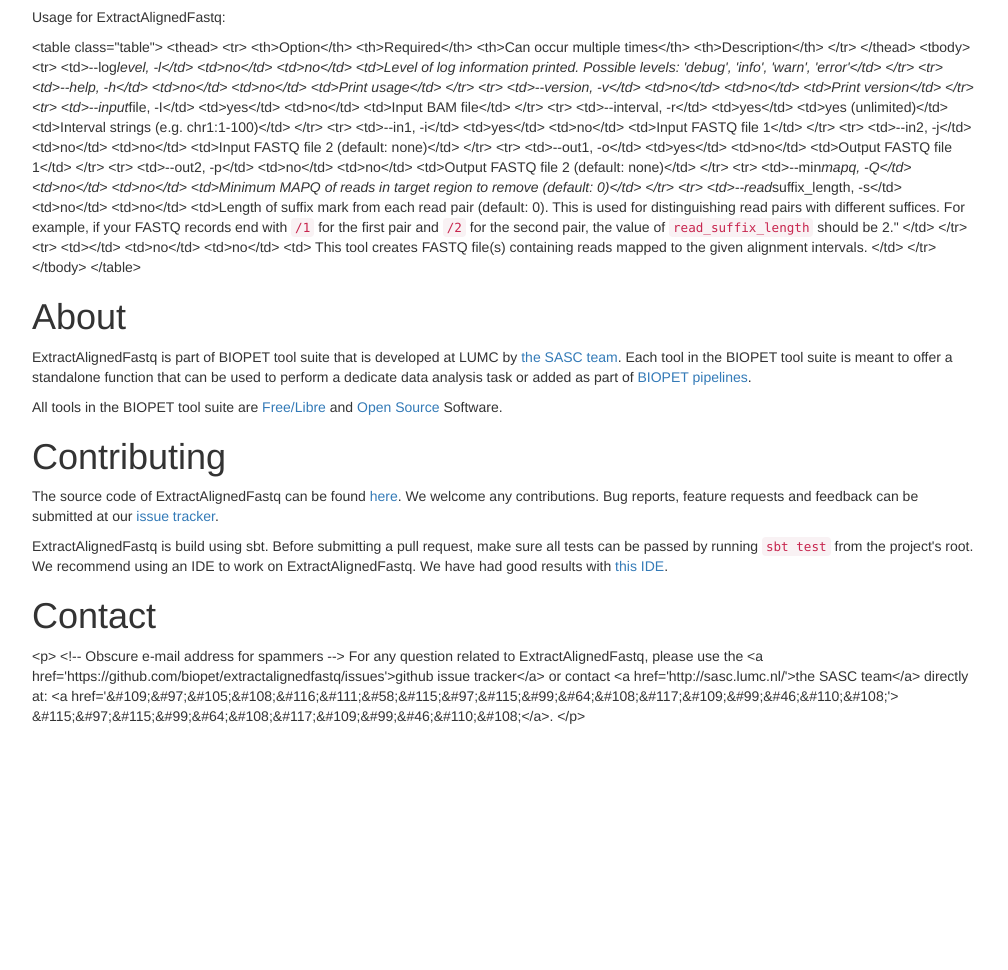
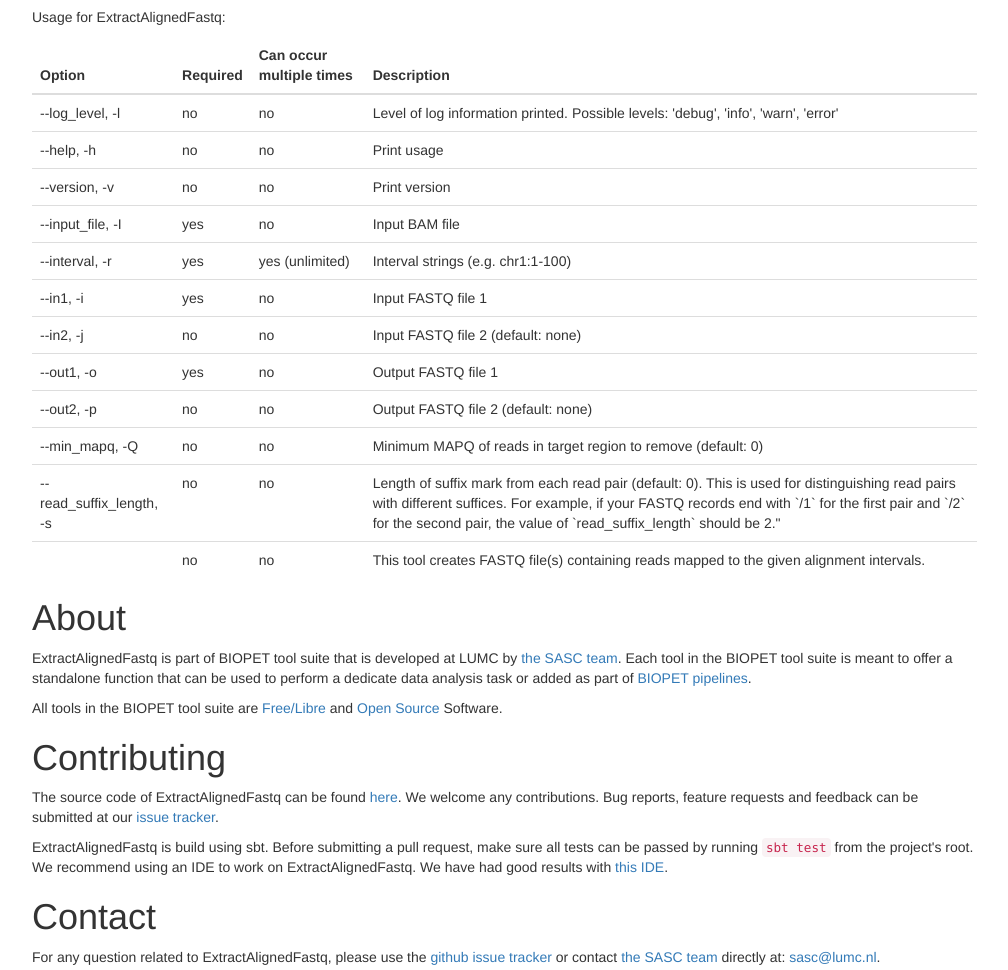
Before and after one commit to biopet/extractalignedfastq, a plain HTML site: page develop/index.html in a window 1280 px wide. Shown: the part 831-1801 px from the top of the page, without its empty margins (233-1241 px from the left). Before the commit the page ends 1567 px from the top, so only its background shows below. Drawn offline with nearby package versions, Linux system fonts and the light colour scheme.

Commit message:
updated site

```diff
--- a/develop/index.html
+++ b/develop/index.html
@@ -1,3 +1,24 @@
+<!--
+   Copyright (c) 2014 Biopet
+
+   Permission is hereby granted, free of charge, to any person obtaining a copy of
+   this software and associated documentation files (the "Software"), to deal in
+   the Software without restriction, including without limitation the rights to
+   use, copy, modify, merge, publish, distribute, sublicense, and/or sell copies of
+   the Software, and to permit persons to whom the Software is furnished to do so,
+   subject to the following conditions:
+
+   The above copyright notice and this permission notice shall be included in all
+   copies or substantial portions of the Software.
+
+   THE SOFTWARE IS PROVIDED "AS IS", WITHOUT WARRANTY OF ANY KIND, EXPRESS OR
+   IMPLIED, INCLUDING BUT NOT LIMITED TO THE WARRANTIES OF MERCHANTABILITY, FITNESS
+   FOR A PARTICULAR PURPOSE AND NONINFRINGEMENT. IN NO EVENT SHALL THE AUTHORS OR
+   COPYRIGHT HOLDERS BE LIABLE FOR ANY CLAIM, DAMAGES OR OTHER LIABILITY, WHETHER
+   IN AN ACTION OF CONTRACT, TORT OR OTHERWISE, ARISING FROM, OUT OF OR IN
+   CONNECTION WITH THE SOFTWARE OR THE USE OR OTHER DEALINGS IN THE SOFTWARE.
+-->
+
 <!DOCTYPE html>
 <html lang="en">
   <head>
@@ -116,95 +137,95 @@
 
         <h2 id="usage" class="section">Usage</h2>
         <p>Usage for ExtractAlignedFastq:</p>
-        <p>&lt;table class=&quot;table&quot;&gt;
-          &lt;thead&gt;
-            &lt;tr&gt;
-              &lt;th&gt;Option&lt;/th&gt;
-              &lt;th&gt;Required&lt;/th&gt;
-              &lt;th&gt;Can occur multiple times&lt;/th&gt;
-              &lt;th&gt;Description&lt;/th&gt;
-            &lt;/tr&gt;
-          &lt;/thead&gt;
-          &lt;tbody&gt;
-            &lt;tr&gt;
-              &lt;td&gt;--log<em>level, -l&lt;/td&gt;
-              &lt;td&gt;no&lt;/td&gt;
-              &lt;td&gt;no&lt;/td&gt;
-              &lt;td&gt;Level of log information printed. Possible levels: &#39;debug&#39;, &#39;info&#39;, &#39;warn&#39;, &#39;error&#39;&lt;/td&gt;
-            &lt;/tr&gt;
-            &lt;tr&gt;
-              &lt;td&gt;--help, -h&lt;/td&gt;
-              &lt;td&gt;no&lt;/td&gt;
-              &lt;td&gt;no&lt;/td&gt;
-              &lt;td&gt;Print usage&lt;/td&gt;
-            &lt;/tr&gt;
-            &lt;tr&gt;
-              &lt;td&gt;--version, -v&lt;/td&gt;
-              &lt;td&gt;no&lt;/td&gt;
-              &lt;td&gt;no&lt;/td&gt;
-              &lt;td&gt;Print version&lt;/td&gt;
-            &lt;/tr&gt;
-            &lt;tr&gt;
-              &lt;td&gt;--input</em>file, -I&lt;/td&gt;
-              &lt;td&gt;yes&lt;/td&gt;
-              &lt;td&gt;no&lt;/td&gt;
-              &lt;td&gt;Input BAM file&lt;/td&gt;
-            &lt;/tr&gt;
-            &lt;tr&gt;
-              &lt;td&gt;--interval, -r&lt;/td&gt;
-              &lt;td&gt;yes&lt;/td&gt;
-              &lt;td&gt;yes (unlimited)&lt;/td&gt;
-              &lt;td&gt;Interval strings (e.g. chr1:1-100)&lt;/td&gt;
-            &lt;/tr&gt;
-            &lt;tr&gt;
-              &lt;td&gt;--in1, -i&lt;/td&gt;
-              &lt;td&gt;yes&lt;/td&gt;
-              &lt;td&gt;no&lt;/td&gt;
-              &lt;td&gt;Input FASTQ file 1&lt;/td&gt;
-            &lt;/tr&gt;
-            &lt;tr&gt;
-              &lt;td&gt;--in2, -j&lt;/td&gt;
-              &lt;td&gt;no&lt;/td&gt;
-              &lt;td&gt;no&lt;/td&gt;
-              &lt;td&gt;Input FASTQ file 2 (default: none)&lt;/td&gt;
-            &lt;/tr&gt;
-            &lt;tr&gt;
-              &lt;td&gt;--out1, -o&lt;/td&gt;
-              &lt;td&gt;yes&lt;/td&gt;
-              &lt;td&gt;no&lt;/td&gt;
-              &lt;td&gt;Output FASTQ file 1&lt;/td&gt;
-            &lt;/tr&gt;
-            &lt;tr&gt;
-              &lt;td&gt;--out2, -p&lt;/td&gt;
-              &lt;td&gt;no&lt;/td&gt;
-              &lt;td&gt;no&lt;/td&gt;
-              &lt;td&gt;Output FASTQ file 2 (default: none)&lt;/td&gt;
-            &lt;/tr&gt;
-            &lt;tr&gt;
-              &lt;td&gt;--min<em>mapq, -Q&lt;/td&gt;
-              &lt;td&gt;no&lt;/td&gt;
-              &lt;td&gt;no&lt;/td&gt;
-              &lt;td&gt;Minimum MAPQ of reads in target region to remove (default: 0)&lt;/td&gt;
-            &lt;/tr&gt;
-            &lt;tr&gt;
-              &lt;td&gt;--read</em>suffix_length, -s&lt;/td&gt;
-              &lt;td&gt;no&lt;/td&gt;
-              &lt;td&gt;no&lt;/td&gt;
-              &lt;td&gt;Length of suffix mark from each read pair (default: 0). This is used for distinguishing read pairs with
-                 different suffices. For example, if your FASTQ records end with <code>/1</code> for the first pair and <code>/2</code> for the
-                 second pair, the value of <code>read_suffix_length</code> should be 2.&quot;
-              &lt;/td&gt;
-            &lt;/tr&gt;
-            &lt;tr&gt;
-              &lt;td&gt;&lt;/td&gt;
-              &lt;td&gt;no&lt;/td&gt;
-              &lt;td&gt;no&lt;/td&gt;
-              &lt;td&gt;
+        <table class="table">
+          <thead>
+            <tr>
+              <th>Option</th>
+              <th>Required</th>
+              <th>Can occur multiple times</th>
+              <th>Description</th>
+            </tr>
+          </thead>
+          <tbody>
+            <tr>
+              <td>--log_level, -l</td>
+              <td>no</td>
+              <td>no</td>
+              <td>Level of log information printed. Possible levels: &#39;debug&#39;, &#39;info&#39;, &#39;warn&#39;, &#39;error&#39;</td>
+            </tr>
+            <tr>
+              <td>--help, -h</td>
+              <td>no</td>
+              <td>no</td>
+              <td>Print usage</td>
+            </tr>
+            <tr>
+              <td>--version, -v</td>
+              <td>no</td>
+              <td>no</td>
+              <td>Print version</td>
+            </tr>
+            <tr>
+              <td>--input_file, -I</td>
+              <td>yes</td>
+              <td>no</td>
+              <td>Input BAM file</td>
+            </tr>
+            <tr>
+              <td>--interval, -r</td>
+              <td>yes</td>
+              <td>yes (unlimited)</td>
+              <td>Interval strings (e.g. chr1:1-100)</td>
+            </tr>
+            <tr>
+              <td>--in1, -i</td>
+              <td>yes</td>
+              <td>no</td>
+              <td>Input FASTQ file 1</td>
+            </tr>
+            <tr>
+              <td>--in2, -j</td>
+              <td>no</td>
+              <td>no</td>
+              <td>Input FASTQ file 2 (default: none)</td>
+            </tr>
+            <tr>
+              <td>--out1, -o</td>
+              <td>yes</td>
+              <td>no</td>
+              <td>Output FASTQ file 1</td>
+            </tr>
+            <tr>
+              <td>--out2, -p</td>
+              <td>no</td>
+              <td>no</td>
+              <td>Output FASTQ file 2 (default: none)</td>
+            </tr>
+            <tr>
+              <td>--min_mapq, -Q</td>
+              <td>no</td>
+              <td>no</td>
+              <td>Minimum MAPQ of reads in target region to remove (default: 0)</td>
+            </tr>
+            <tr>
+              <td>--read_suffix_length, -s</td>
+              <td>no</td>
+              <td>no</td>
+              <td>Length of suffix mark from each read pair (default: 0). This is used for distinguishing read pairs with
+                 different suffices. For example, if your FASTQ records end with `/1` for the first pair and `/2` for the
+                 second pair, the value of `read_suffix_length` should be 2.&quot;
+              </td>
+            </tr>
+            <tr>
+              <td></td>
+              <td>no</td>
+              <td>no</td>
+              <td>
         This tool creates FASTQ file(s) containing reads mapped to the given alignment intervals.
-               &lt;/td&gt;
-            &lt;/tr&gt;
-          &lt;/tbody&gt;
-        &lt;/table&gt;</p>
+               </td>
+            </tr>
+          </tbody>
+        </table>
 
         <h1 id="about" class="section">About</h1>
         <p>ExtractAlignedFastq is part of BIOPET tool suite that is developed at LUMC by <a href="http://sasc.lumc.nl/">the SASC team</a>.
@@ -222,14 +243,14 @@
         good results with <a href="https://www.jetbrains.com/idea/">this IDE</a>.</p>
 
         <h1 id="contact" class="section">Contact</h1>
-        <p>&lt;p&gt;
-          &lt;!-- Obscure e-mail address for spammers --&gt;
+        <p>
+          <!-- Obscure e-mail address for spammers -->
         For any question related to ExtractAlignedFastq, please use the
-        &lt;a href=&#39;https://github.com/biopet/extractalignedfastq/issues&#39;&gt;github issue tracker&lt;/a&gt;
+        <a href='https://github.com/biopet/extractalignedfastq/issues'>github issue tracker</a>
         or contact
-         &lt;a href=&#39;http://sasc.lumc.nl/&#39;&gt;the SASC team&lt;/a&gt; directly at: &lt;a href=&#39;&amp;#109;&amp;#97;&amp;#105;&amp;#108;&amp;#116;&amp;#111;&amp;#58;&amp;#115;&amp;#97;&amp;#115;&amp;#99;&amp;#64;&amp;#108;&amp;#117;&amp;#109;&amp;#99;&amp;#46;&amp;#110;&amp;#108;&#39;&gt;
-        &amp;#115;&amp;#97;&amp;#115;&amp;#99;&amp;#64;&amp;#108;&amp;#117;&amp;#109;&amp;#99;&amp;#46;&amp;#110;&amp;#108;&lt;/a&gt;.
-        &lt;/p&gt;</p>
+         <a href='http://sasc.lumc.nl/'>the SASC team</a> directly at: <a href='&#109;&#97;&#105;&#108;&#116;&#111;&#58;&#115;&#97;&#115;&#99;&#64;&#108;&#117;&#109;&#99;&#46;&#110;&#108;'>
+        &#115;&#97;&#115;&#99;&#64;&#108;&#117;&#109;&#99;&#46;&#110;&#108;</a>.
+        </p>
 
       </div>
     </div>
```
Also changed, not shown: develop/api/nl/biopet/tools/extractalignedfastq/ExtractAlignedFastq$.html (+34 -0 lines), develop/css/docs.css (+21 -0 lines).
